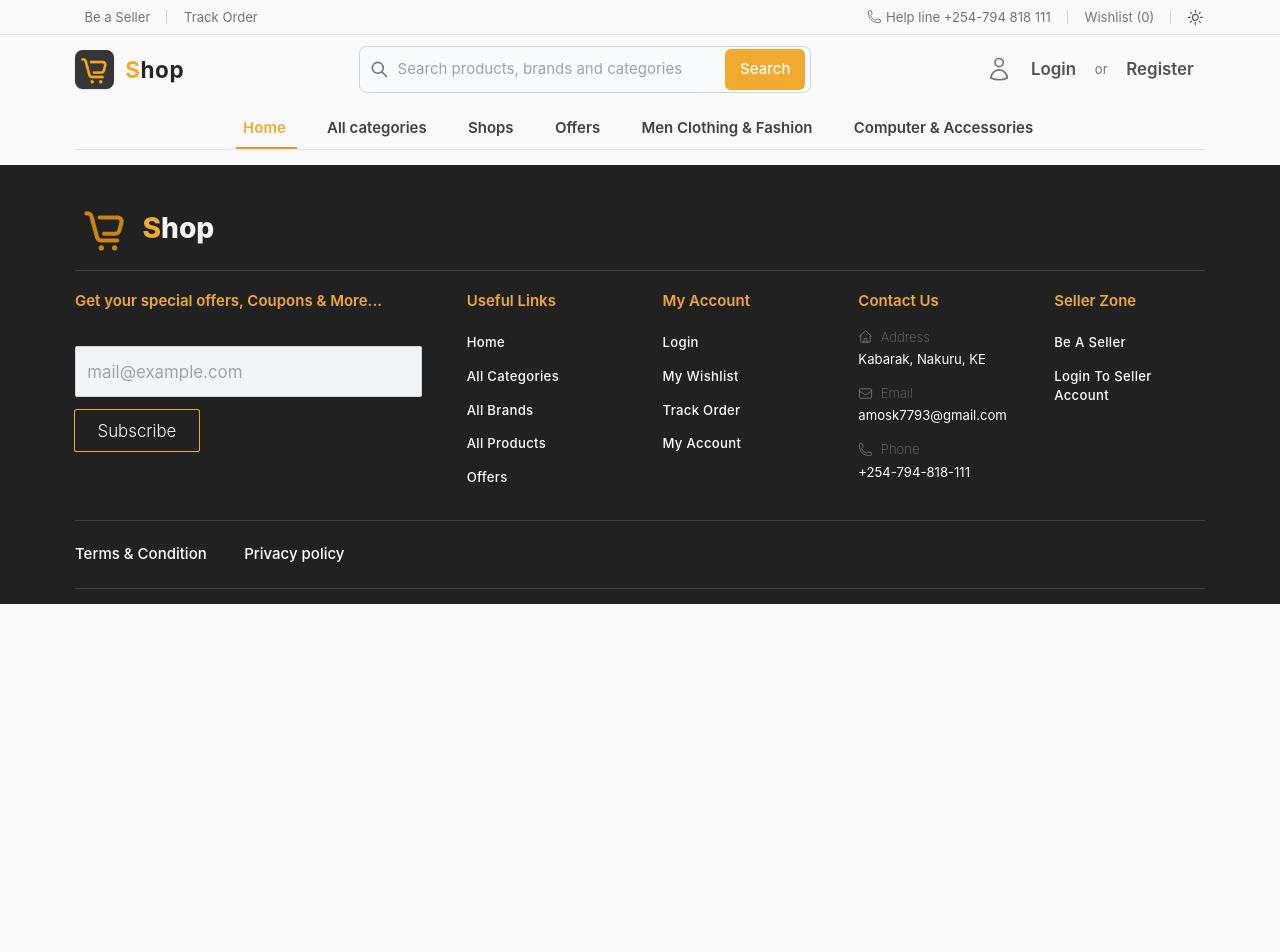
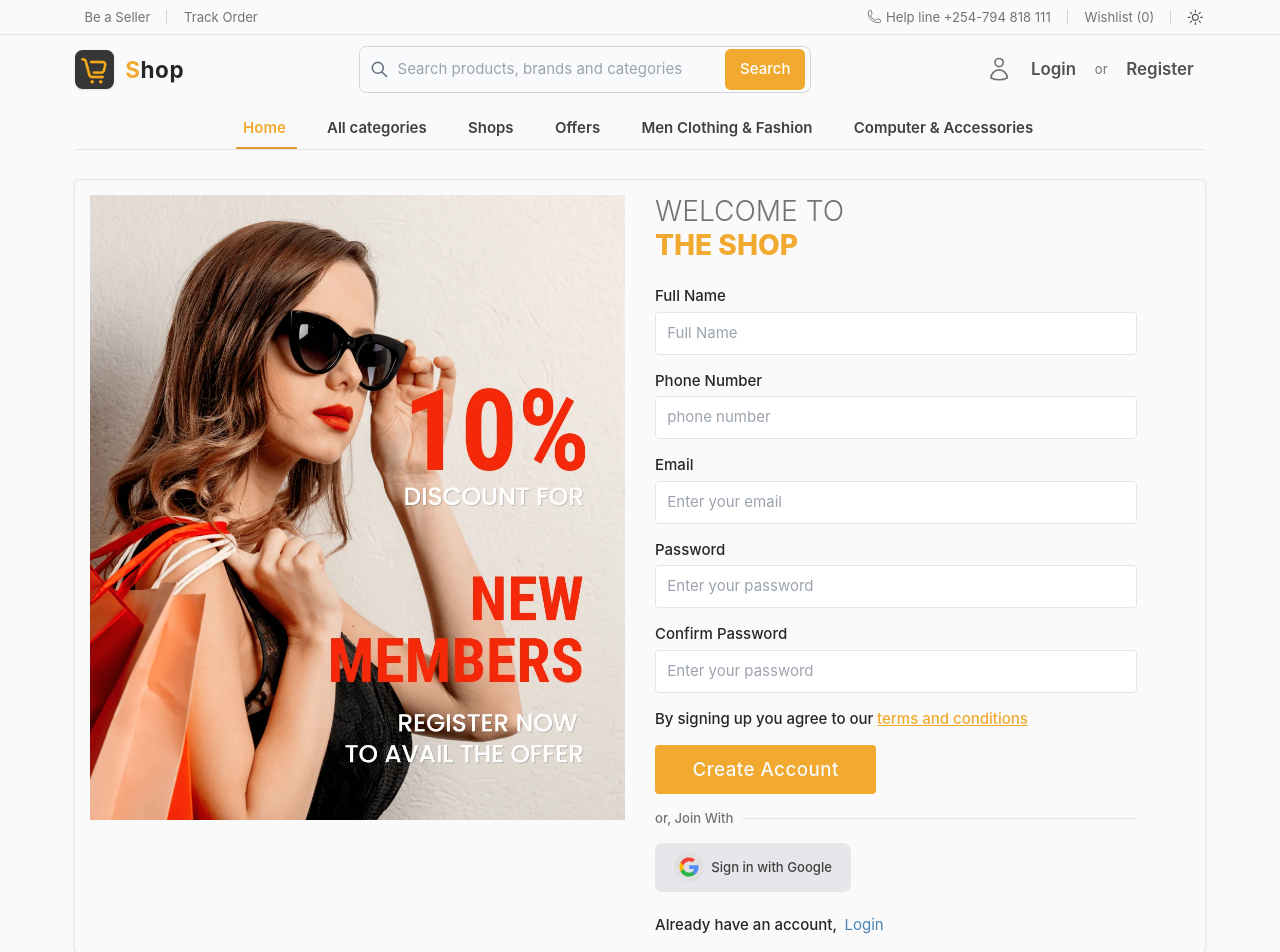
Before and after one commit to Amos-Ditto/Custom-Ecommerce-Application, a Nuxt app in the folder client/: page /auth/register in a window 1280 px wide. Shown: the top 952 px of the page. Before the commit the page ends 800 px from the top, so only its background shows below. Built offline with nearby package versions, Linux system fonts and the light colour scheme; what tailwindcss-dark-mode would draw is missing.

Commit message:
feat: New registration page

```diff
--- a/client/app.vue
+++ b/client/app.vue
@@ -10,6 +10,9 @@ useHead({
 		},
 	],
 });
+if (process.client) {
+	await new Promise((resolve) => setTimeout(resolve, 2000));
+}
 </script>
 <template>
 	<NuxtLayout>
@@ -17,3 +20,14 @@ useHead({
 		<NuxtPage />
 	</NuxtLayout>
 </template>
+<style>
+.page-enter-active,
+.page-leave-active {
+	transition: all 0.4s;
+}
+.page-enter-from,
+.page-leave-to {
+	opacity: 0;
+	filter: blur(1rem);
+}
+</style>
--- a/client/app/router.options.ts
+++ b/client/app/router.options.ts
@@ -18,6 +18,11 @@ export default <RouterConfig>{
 					path: "",
 					component: () => import("~/pages/auth/login.vue"),
 				},
+				{
+					name: "Register",
+					path: "register",
+					component: () => import("~/pages/auth/register.vue"),
+				},
 			],
 		},
 	],
--- a/client/components/navs/NavTop.vue
+++ b/client/components/navs/NavTop.vue
@@ -59,11 +59,12 @@
 							Login
 						</NuxtLink>
 						<span class="text-sm font-normal">or</span>
-						<button
+						<NuxtLink
+							to="/auth/register"
 							class="text-base lg:text-lg font-semibold text-neutral-600 px-3 py-0.5 hover:bg-gray-100 rounded-sm dark:text-neutral-400 dark:hover:bg-inherit dark:hover:text-neutral-300 transition-colors duration-200"
 						>
 							Register
-						</button>
+						</NuxtLink>
 					</div>
 				</div>
 			</div>
--- /dev/null
+++ b/client/pages/auth/register.vue
@@ -0,0 +1,99 @@
+<template>
+	<div class="w-full flex flex-col">
+		<div
+			class="w-full flex flex-col-reverse lg:grid grid-cols-2 gap-8 px-4 md:px-8 lg:px-4 py-4 ring-1 ring-neutral-200 rounded shadow-md"
+		>
+			<div class="flex justify-center items-start">
+				<NuxtImg src="/register.webp" class="w-full" />
+			</div>
+			<div class="flex flex-col gap-y-4">
+				<div class="flex flex-col w-full">
+					<h3 class="text-3xl uppercase text-neutral-500 font-light">
+						Welcome to <br />
+						<span class="text-custom font-extrabold">The Shop</span>
+					</h3>
+				</div>
+				<div class="flex flex-col gap-y-4 w-[90%] mt-2">
+					<div class="flex flex-col gap-y-1 w-full">
+						<label for="f_name" class="text-base font-medium">Full Name</label>
+						<input
+							type="text"
+							name="f_name"
+							id="f_name"
+							class="py-2.5 px-3 border border-neutral-200 rounded text-base hover:border-neutral-300 focus:outline-none focus:border-transparent focus:ring-1 ring-custom transition duration-200"
+							placeholder="Full Name"
+						/>
+					</div>
+					<div class="flex flex-col gap-y-1 w-full">
+						<label for="phone" class="text-base font-medium">Phone Number</label>
+						<input
+							type="text"
+							name="phone"
+							id="phone"
+							class="py-2.5 px-3 border border-neutral-200 rounded text-base hover:border-neutral-300 focus:outline-none focus:border-transparent focus:ring-1 ring-custom transition duration-200"
+							placeholder="phone number"
+						/>
+					</div>
+					<div class="flex flex-col gap-y-1 w-full">
+						<label for="email" class="text-base font-medium">Email</label>
+						<input
+							type="email"
+							name="email"
+							id="email"
+							class="py-2.5 px-3 border border-neutral-200 rounded text-base hover:border-neutral-300 focus:outline-none focus:border-transparent focus:ring-1 ring-custom transition duration-200"
+							placeholder="Enter your email"
+						/>
+					</div>
+					<div class="flex flex-col gap-y-1 w-full">
+						<label for="password" class="text-base font-medium">Password</label>
+						<input
+							type="password"
+							name="password"
+							id="password"
+							class="py-2.5 px-3 border border-neutral-200 rounded text-base hover:border-neutral-300 focus:outline-none focus:border-transparent focus:ring-1 ring-custom transition duration-200"
+							placeholder="Enter your password"
+						/>
+					</div>
+					<div class="flex flex-col gap-y-1 w-full">
+						<label for="c_password" class="text-base font-medium">Confirm Password</label>
+						<input
+							type="password"
+							name="c_password"
+							id="c_password"
+							class="py-2.5 px-3 border border-neutral-200 rounded text-base hover:border-neutral-300 focus:outline-none focus:border-transparent focus:ring-1 ring-custom transition duration-200"
+							placeholder="Enter your password"
+						/>
+					</div>
+				</div>
+				<div class="w-full flex flex-row gap-x-1 items-center">
+					<span class="text-base font-medium">By signing up you agree to our</span>
+					<small class="text-base font-medium text-custom underline cursor-pointer">terms and conditions</small>
+				</div>
+				<div class="w-full flex flex-row items-center">
+					<button
+						class="bg-custom hover:bg-orange-500 px-10 py-3 text-xl text-gray-50 font-medium tracking-wide rounded transition-colors duration-200"
+					>
+						Create Account
+					</button>
+				</div>
+				<div class="w-full flex flex-col items-start gap-y-4">
+					<div class="w-[90%] flex justify-between flex-row items-center gap-x-2">
+						<small class="text-sm text-neutral-500 font-medium">or, Join With</small>
+						<span class="w-[82%] h-[1px] bg-neutral-200"></span>
+					</div>
+					<button
+						type="button"
+						class="text-neutral-700 bg-gray-200 hover:bg-gray-300 font-medium rounded-lg text-sm px-5 py-2.5 text-center inline-flex items-center flex-row gap-x-2 focus:bg-gray-300 transition duration-200"
+					>
+						<NuxtImg src="/icons/google.svg" />
+						Sign in with Google
+					</button>
+				</div>
+				<div class="w-full mt-2 flex flex-row gap-x-2">
+					<small class="text-base font-medium">Already have an account,</small>
+					<NuxtLink to="/auth" class="text-[steelblue] text-base hover:underline">Login</NuxtLink>
+				</div>
+			</div>
+		</div>
+	</div>
+</template>
```
Also changed, not shown: client/public/register.webp (added).
